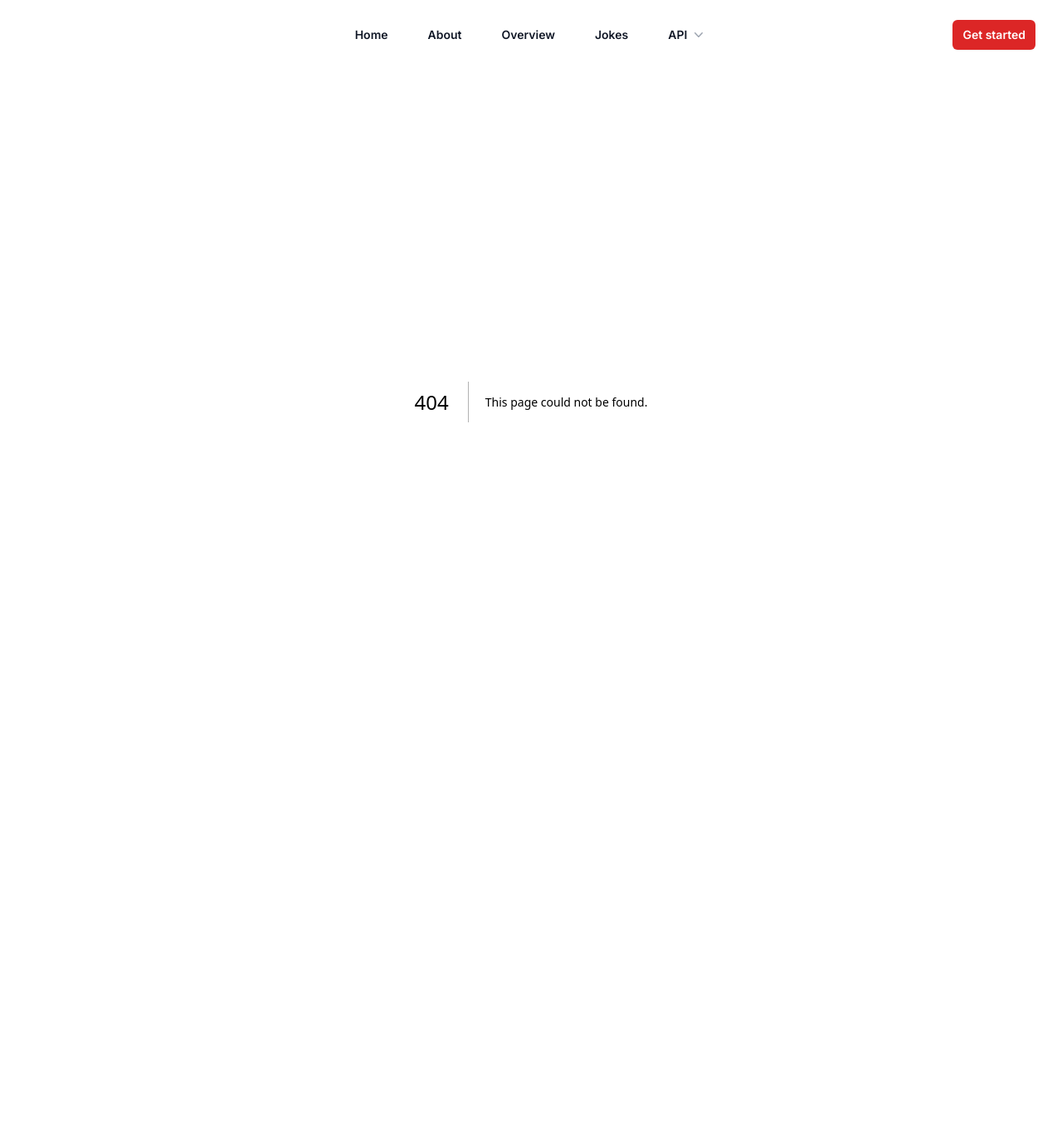
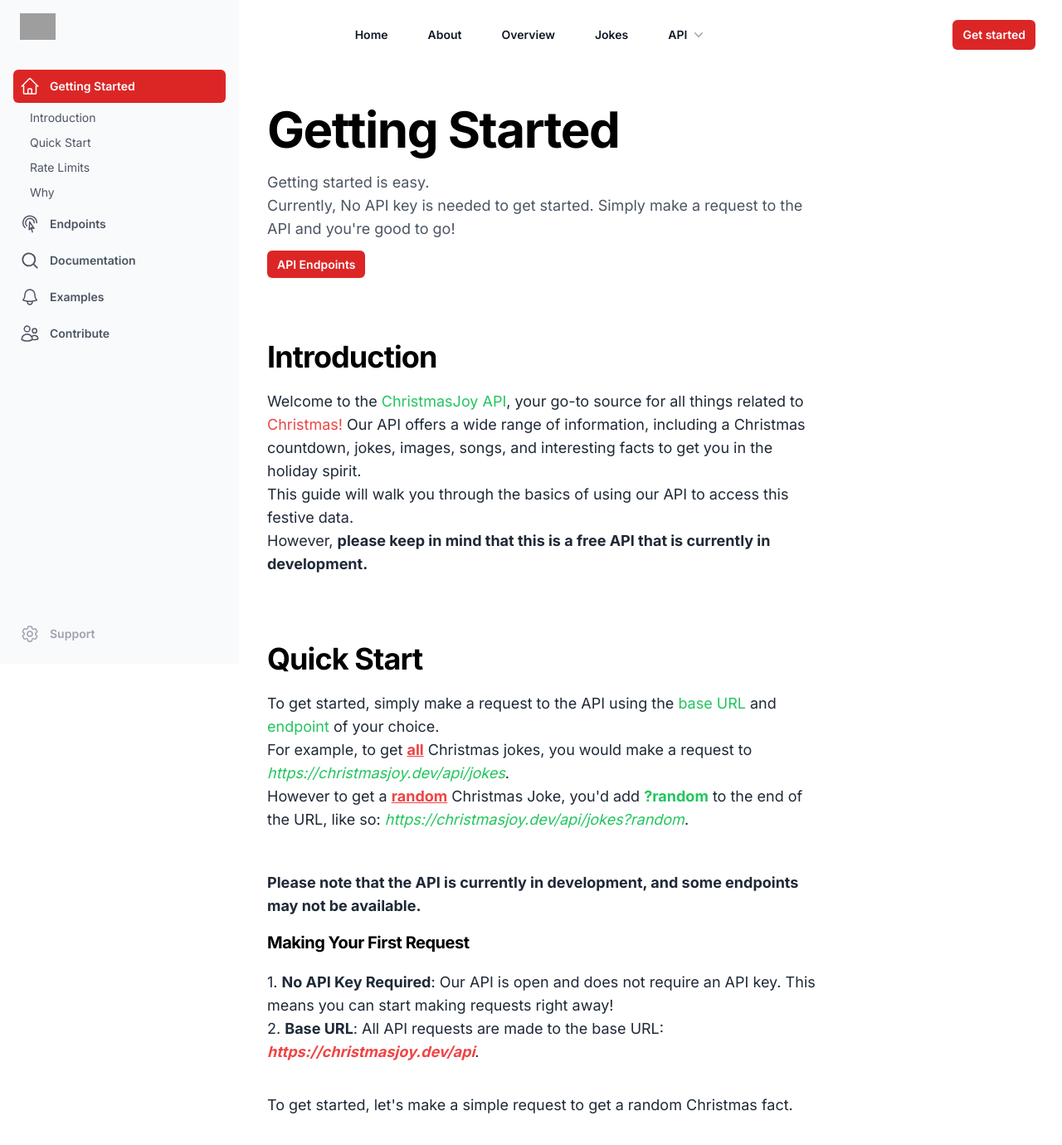
Before and after one commit to mariamills/christmasjoy, a Next.js app: page /docs/getting-started in a window 1280 px wide. Before the commit this address had no page. Shown: the top 1380 px of the page at 83% size. Before the commit the page ends 884 px from the top, so only its background shows below. Built offline with nearby package versions, Linux system fonts and the light colour scheme; grey boxes are pictures that could not be loaded.

Commit message:
Develop /docs/getting-started page with comprehensive sections and interactive content for ChristmasJoy API

```diff
--- /dev/null
+++ b/src/app/docs/getting-started/page.tsx
@@ -0,0 +1,80 @@
+import React, {ReactNode} from "react";
+
+type SectionHeaderProps = {
+    text: string;
+    size?: string;
+};
+
+type SectionParagraphProps = {
+    children: React.ReactNode;
+};
+
+type SectionProps = {
+    id: string;
+    title: string;
+    children: ReactNode;
+};
+const SectionHeader: React.FC<SectionHeaderProps> = ({ text, size = '2xl' }) => (
+    <h3 className={`text-${size} font-bold tracking-tight sm:text-${size === '2xl' ? '4xl' : '2xl'}`}>{text}</h3>
+);
+
+const SectionParagraph: React.FC<SectionParagraphProps> = ({ children }) => (
+    <p className="mt-5 mb-4 text-lg leader-8 text-gray-800">{children}</p>
+);
+
+const Section: React.FC<SectionProps> = ({ id, title, children }) => (
+    <div id={id} className="my-20">
+        <SectionHeader text={title} />
+        {children}
+    </div>
+);
+
+export default function GettingStarted() {
+    return(
+        <div className="">
+            <div className="">
+                <h2 className="text-4xl font-bold tracking-tight sm:text-6xl">Getting Started</h2>
+                <p className="mt-5 mb-4 text-lg leader-8 text-gray-600">Getting started is easy. <br/> Currently, No API key is needed to get started. Simply make a request to the API and you&apos;re good to go!</p>
+                <a
+                    href="/docs/endpoints"
+                    className="rounded-md bg-red-600 px-3 py-2 text-sm font-semibold text-white shadow-sm hover:bg-red-500 focus-visible:outline focus-visible:outline-2 focus-visible:outline-offset-2 focus-visible:outline-red-600">
+                    API Endpoints
+                </a>
+            </div>
+
+            <Section id="introduction" title="Introduction">
+                <SectionParagraph>Welcome to the <span className="text-green-500">ChristmasJoy API</span>, your go-to source for all things related to <span className="text-red-500">Christmas!</span> Our API offers a wide range of information, including a Christmas countdown, jokes, images, songs, and interesting facts to get you in the holiday spirit. <br/>
+                    This guide will walk you through the basics of using our API to access this festive data. <br/> However, <span className="font-bold">please keep in mind that this is a free API that is currently in development.</span></SectionParagraph>
+            </Section>
+
+            <Section id="quick-start" title="Quick Start">
+                <SectionParagraph>To get started, simply make a request to the API using the <span className="text-green-500">base URL</span> and <span className="text-green-500">endpoint</span> of your choice. <br/> For example, to get <span className="text-red-500 font-bold underline">all</span> Christmas jokes, you would make a request to <span className="text-green-500 italic">https://christmasjoy.dev/api/jokes</span>.<br/>
+                    However to get a <span className="text-red-500 font-bold underline">random</span> Christmas Joke, you&apos;d add <span className="text-green-500 font-bold">?random</span> to the end of the URL, like so: <span className="text-green-500 italic">https://christmasjoy.dev/api/jokes?random</span>.</SectionParagraph>
+                <SectionParagraph><br/> <span className="font-bold">Please note that the API is currently in development, and some endpoints may not be available.</span></SectionParagraph>
+
+                <SectionHeader text="Making Your First Request" size="xl" />
+                <SectionParagraph>
+                    1. <span className="font-bold">No API Key Required</span>: Our API is open and does not require an API key. This means you can start making requests right away! <br/>
+                    2. <span className="font-bold">Base URL</span>: All API requests are made to the base URL: <span className="font-bold italic text-red-500">https://christmasjoy.dev/api</span>.
+                </SectionParagraph>
+                <div className="mt-4 flex flex-col gap-4">
+                    <SectionParagraph>To get started, let&apos;s make a simple request to get a random Christmas fact.</SectionParagraph>
+                    <SectionParagraph><span className="font-bold">Endpoint</span>: <code className="bg-gray-900 text-white p-2 rounded">/facts?random</code></SectionParagraph>
+                    <SectionParagraph><span className="font-bold">Request Type</span>: <code className="bg-gray-900 text-white p-2 rounded">GET</code></SectionParagraph>
+                    <SectionParagraph><span className="font-bold">Example Request</span>: <code className="bg-gray-900 text-white p-2 rounded">https://christmasjoy.dev/api/facts?random</code></SectionParagraph>
+                    <SectionParagraph>
+                        <span className="font-bold">Example Expected Response</span>: <code className={"bg-gray-900 text-white p-2 rounded"}>{`{"fact": "The first Christmas was celebrated on December 25, AD 336 in Rome."}`}</code>
+                    </SectionParagraph>
+                </div>
+            </Section>
+
+            <Section id="rate-limits" title="Rate Limits">
+                <SectionParagraph>The API is currently in development, and as such, there are no rate limits. This may change in the future.<br/> However, please be respectful of the API and do not spam requests.</SectionParagraph>
+            </Section>
+
+            <Section id="why" title="Why">
+                <SectionParagraph>This API was originally created because one of my colleagues from university wanted to create a Christmas-themed app, but couldn&apos;t find any Christmas APIs that offered the data he was looking for. <br/> So, I decided to create one myself! <br/> I hope you enjoy using this API as much as I enjoy creating it. <br/><br/> Merry Christmas🎄 and Happy Holidays! ❤️</SectionParagraph>
+            </Section>
+        </div>
+    )
+}
```
